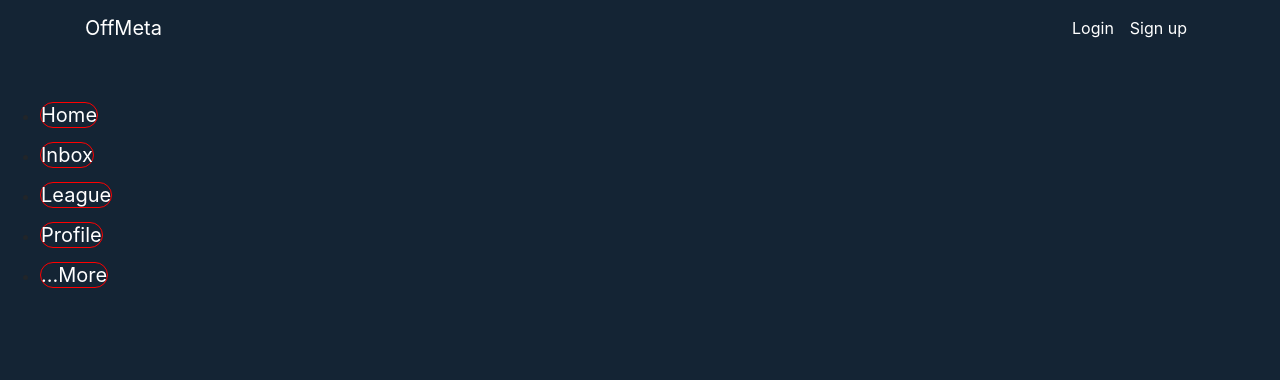
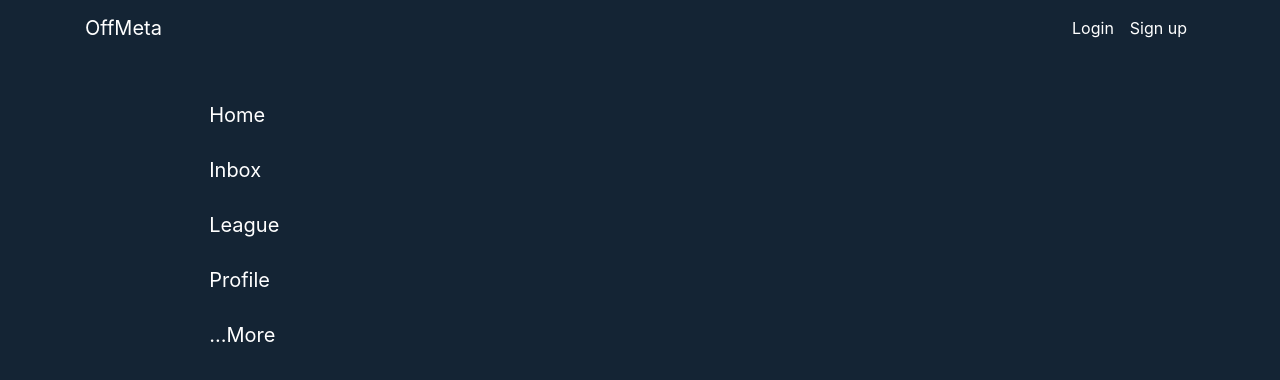
Before and after one commit to iFxLp/OffMeta, a React (Create React App) app: page /home in a window 1280 px wide. Shown: the top 380 px of the page. Built offline with nearby package versions, Linux system fonts and the light colour scheme.

Commit message:
side bar changes

```diff
--- a/src/components/homepage.component.js
+++ b/src/components/homepage.component.js
@@ -7,7 +7,7 @@ export default class HomePage extends Component{
         return(
             <div className ="homePage">
                 <div className="sideBar">
-                    <ul>
+                    <ul className="sideBar-list">
                         <div className="firstSide">
                              <li><Link className="home" to={"/home"}>Home</Link></li>
                         </div>
--- a/src/index.css
+++ b/src/index.css
@@ -138,26 +138,35 @@ Landing Page CSS
 /*
 Side Bar Navigation CSS
 */
+
+.homePage{
+  margin-left: 14%;
+  margin-right: 14%;
+}
 .sideBar{
   padding-top: 100px;
-  text-align: left;
-  margin-left:auto;
+}
+
+.sideBar-list{
+  list-style: none;
+ text-align: left;
+ padding-left: 0;
 }
 
 .firstSide{
-  padding-bottom: 10px;
+  padding-bottom: 25px;
 }
 
 .secondSide{
-  padding-bottom: 10px;
+  padding-bottom: 25px;
 }
 
 .thirdSide{
-  padding-bottom: 10px;
+  padding-bottom: 25px;
 }
 
 .fourthSide{
-  padding-bottom: 10px;
+  padding-bottom: 25px;
 }
 
 .fifthSide{
@@ -165,11 +174,10 @@ Side Bar Navigation CSS
 }
 
 .home{
-  border: 1px solid red;
   border-radius: 25px;
-  text-align: center;
   font-size: 20px;
   color: white;
+  padding: 10px 30px 10px 30px;
 }
 
 .home:hover{
@@ -180,11 +188,11 @@ Side Bar Navigation CSS
 }
 
 .inbox{
-  border: 1px solid red;
   border-radius: 25px;
   text-align: center;
   font-size: 20px;
   color: white;
+  padding: 10px 30px 10px 30px;
 }
 
 .inbox:hover{
@@ -195,11 +203,11 @@ Side Bar Navigation CSS
 }
 
 .profile{
-  border: 1px solid red;
   border-radius: 25px;
   text-align: center;
   font-size: 20px;
   color: white;
+  padding: 10px 30px 10px 30px;
 }
 
 .profile:hover{
@@ -210,10 +218,10 @@ Side Bar Navigation CSS
 }
 
 .league{
-  border: 1px solid red;
   border-radius: 25px;
   font-size: 20px;
   color: white;
+  padding: 10px 30px 10px 30px;
 }
 
 .league:hover{
@@ -224,12 +232,11 @@ Side Bar Navigation CSS
 }
 
 .more{
-  border: 1px solid red;
   border-radius: 25px;
   text-align: center;
   font-size: 20px;
   color: white;
-
+  padding: 10px 30px 10px 30px;
 }
 
 .more:hover{
@@ -241,7 +248,6 @@ Side Bar Navigation CSS
 /*
 Forgot Password CSS
 */
+.forgot{
 
-.forgot{
-  padding-top: 200px;
 }
```
